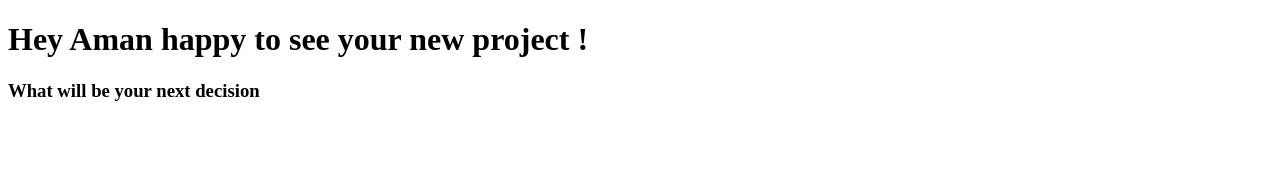
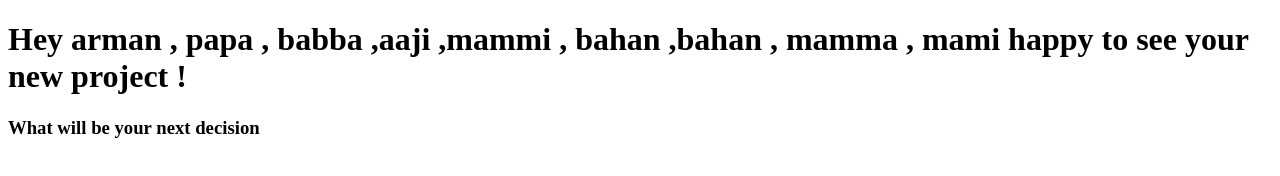
Before and after one commit to amasin-26/Vikaslive, a plain HTML site: page index.html in a window 1280 px wide. Drawn offline with Linux system fonts and the light colour scheme.

Commit message:
first commit

```diff
--- a/index.html
+++ b/index.html
@@ -2,7 +2,7 @@
 <html>
 
 <body>
-    <h1> Hey Aman happy to see your new project !</h1>
+    <h1> Hey arman , papa , babba ,aaji ,mammi , bahan ,bahan , mamma , mami happy to see your new project !</h1>
     <h3>
         What will be your next decision
     </h3>
```
